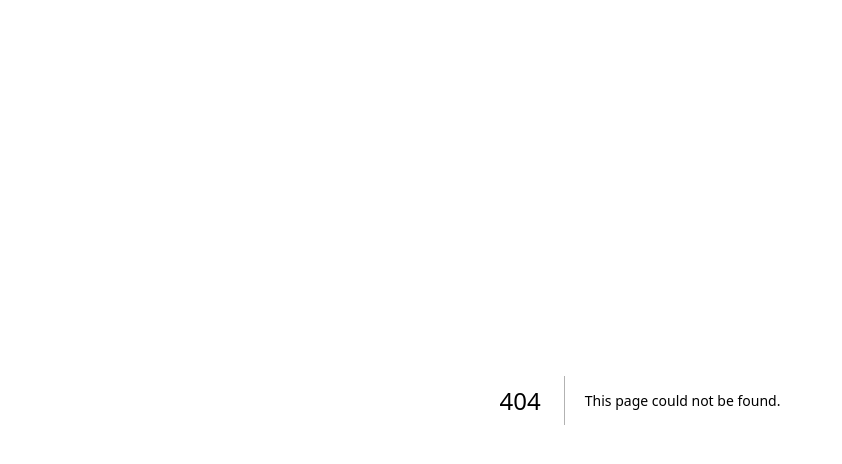
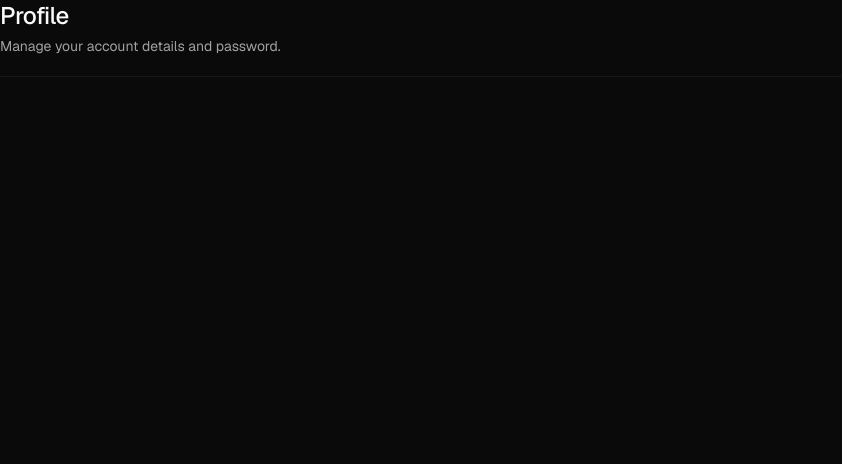
Before and after one commit to chemist-god/VSOP-frontend, a Next.js app: page /dashboard/profile in a window 1280 px wide. Before the commit this address had no page. Shown: the top 464 px of the page, without its empty margins (0-842 px from the left). Built offline with nearby package versions, Linux system fonts and the light colour scheme; no server answers.

Commit message:
Dashboard: add user profile page

```diff
--- /dev/null
+++ b/app/(dashboard)/dashboard/profile/page.tsx
@@ -0,0 +1,5 @@
+import { ProfileView } from "@/components/vsop/profile/profile-view";
+
+export default function ProfilePage() {
+  return <ProfileView />;
+}
```
